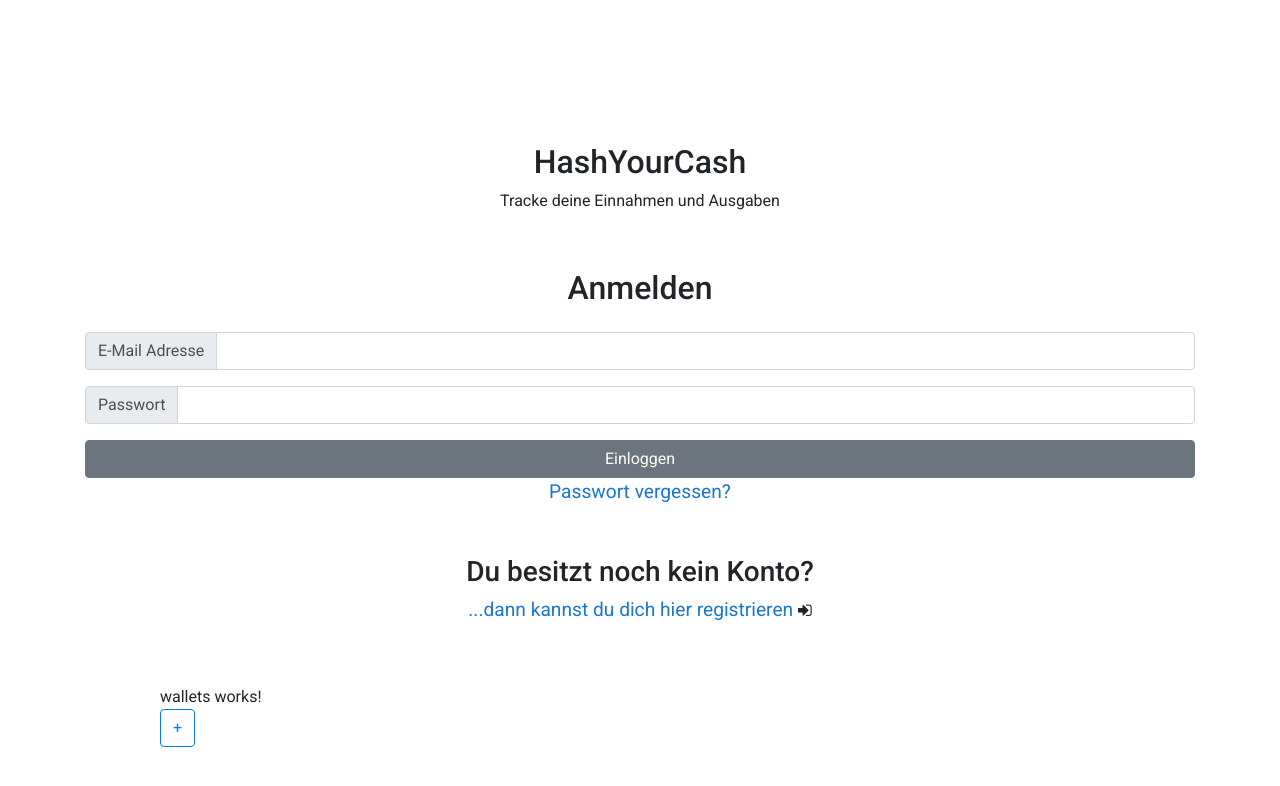
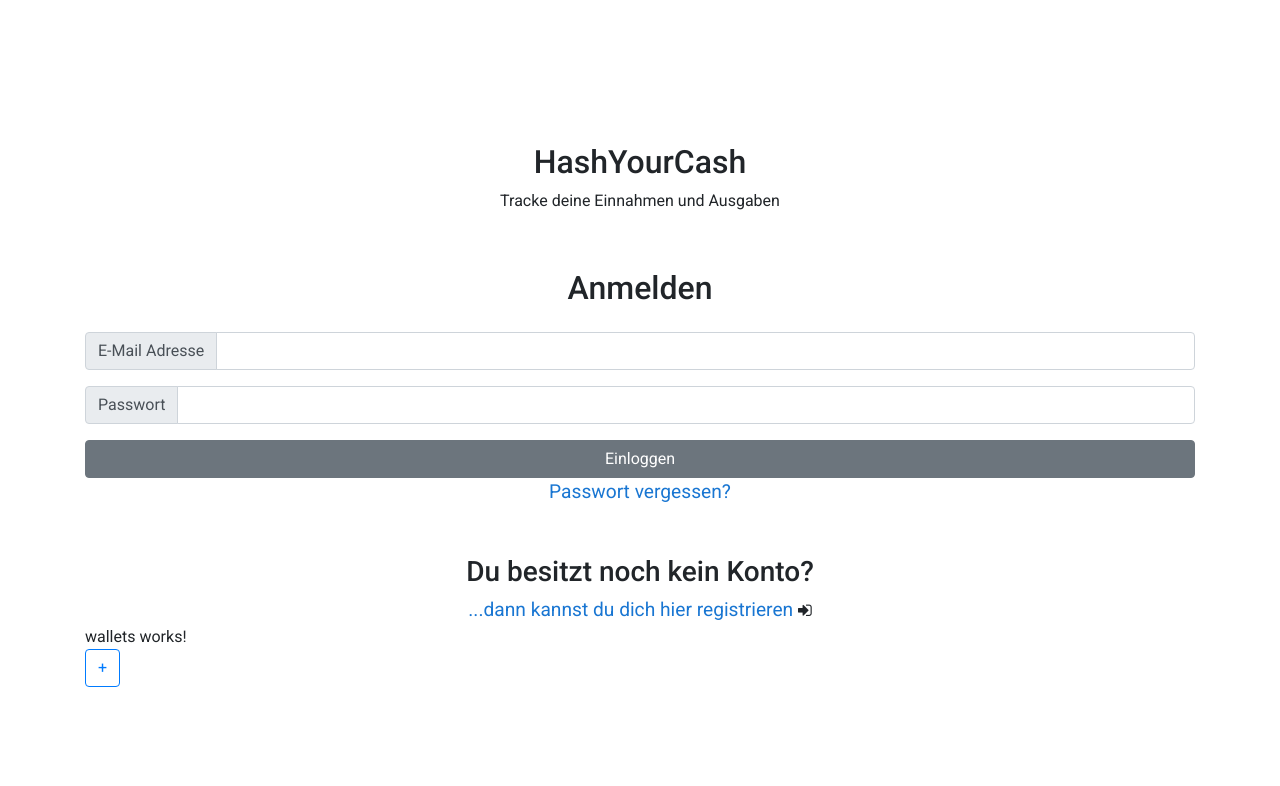
Before and after one commit to AlexWirthAAU/Exercise2, an Angular app: page /wallets in a window 1280 px wide. Shown: the top 786 px of the page. Built offline with nearby package versions, Linux system fonts and the light colour scheme.

Commit message:
fixed display of content

```diff
--- a/src/app/app.component.html
+++ b/src/app/app.component.html
@@ -51,6 +51,8 @@
   </div>
 </ng-template>
 
-<div style="margin-top: 60px; margin-left: 160px;">
-  <router-outlet></router-outlet>
+<div [className]="contentClass">
+  <div class="container">
+    <router-outlet></router-outlet>
+  </div>
 </div>
```
